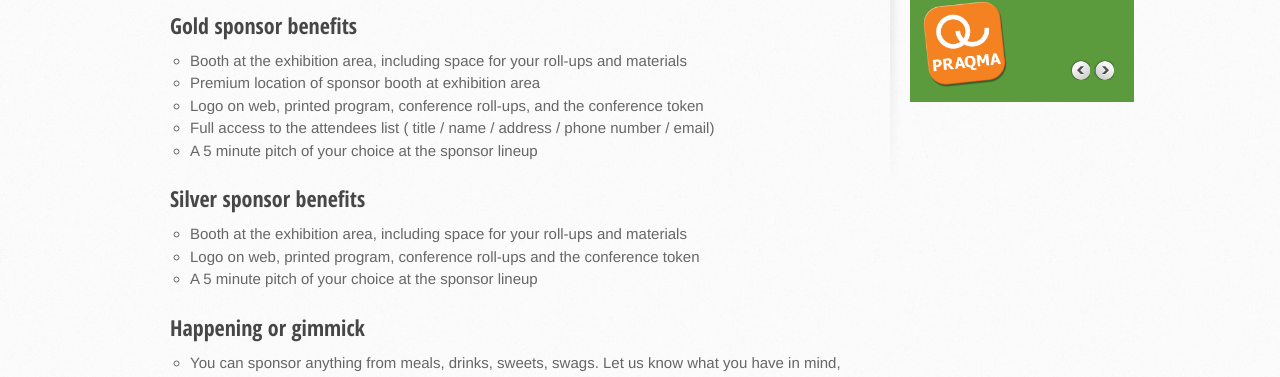
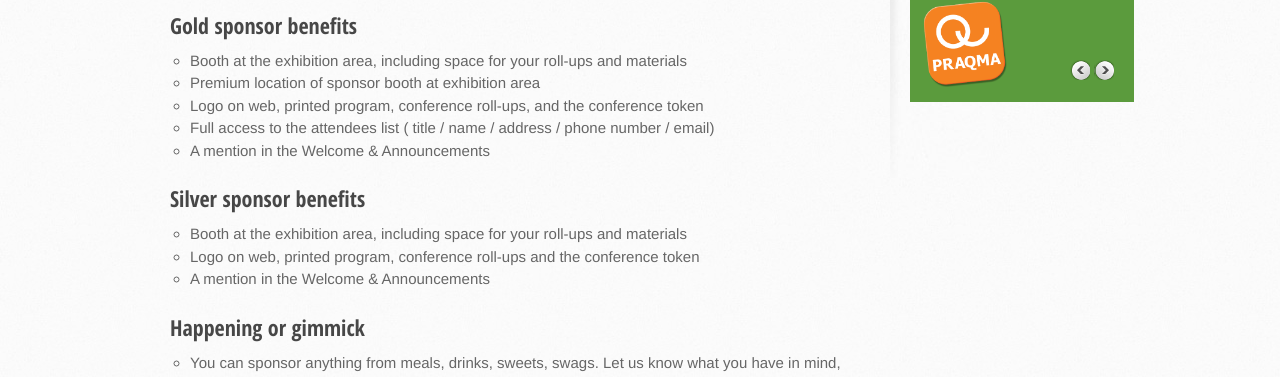
Before and after one commit to CoDeConf/cph15, a Jekyll site: the page built from sponsors/packages.md, in a window 1280 px wide. Shown: the part 602-979 px from the top of the page. Built offline with Jekyll 4.4.1, drawn with Linux system fonts in a browser that asks for light colours; nearby versions of some CDN libraries.

Commit message:
Squashed commit of the following:
commit cc501df916f7447d91b4d0fbef6413915c414f35
Author: Adam Henriques <ah@praqma.net>
Date:   Wed Feb 11 13:12:19 2015 +0100

    no message

commit f75589cb8166bd7e17cf3de22c1cf1b9b3ae6e7d
Merge: 903305e ddadb9b
Author: Adam Henriques <ah@praqma.net>
Date:   Wed Feb 11 13:12:07 2015 +0100

    Merge branch 'gh-pages' of github.com:CoDeConf/cph15 into ready/adam

commit 903305e78271dbb67267c8d6e15bd1f93f4d9b09
Author: Adam Henriques <ah@praqma.net>
Date:   Fri Feb 6 13:15:42 2015 -0600

    stop tacking

commit d2f10c1085138c1cc33cae63443e0d6eb2a5ba75
Merge: 22a6db4 dcecc0b
Author: Adam Henriques <ah@praqma.net>
Date:   Fri Feb 6 13:11:33 2015 -0600

    Merge branch 'gh-pages' of github.com:CoDeConf/cph15 into ready/adam

commit 22a6db41cf28788dd98094c0a14112aed0842fa9
Author: Adam Henriques <ah@praqma.net>
Date:   Fri Feb 6 13:08:37 2015 -0600

    Sponsor

commit bc3a1e70dcd085faf534c6c9f40306e1be999611
Merge: c47898c b5acb02
Author: Adam Henriques <ah@praqma.net>
Date:   Fri Feb 6 13:07:37 2015 -0600

    Merge branch 'gh-pages' of github.com:CoDeConf/cph15 into ready/adam

commit c47898c26b9caa8a795782649e1643c660dde976
Merge: 4f9d8e6 321822d
Author: Adam Henriques <ah@praqma.net>
Date:   Thu Feb 5 09:18:14 2015 +0100

    Merge branch 'gh-pages' of github.com:CoDeConf/cph15 into ready/adam

    Conflicts:
    	_includes/front-sidebar.html

commit 4f9d8e6e45d9de80feaedc822c03a68f10291b94
Author: Adam Henriques <ah@praqma.net>
Date:   Thu Feb 5 09:09:17 2015 +0100

    no message

commit 06b2f9f1ea47a2acab6d7760ecd892903399e5b4
Author: Adam Henriques <ah@praqma.net>
Date:   Wed Feb 4 17:26:53 2015 +0100

    no message

commit 83f777451f269bfb2c94c5270f12e7d3fb832f12
Author: Adam Henriques <ah@praqma.net>
Date:   Wed Feb 4 17:11:17 2015 +0100

    Blogs

commit 79876017e6b5cb6714010ea6b786bb1e15cc9d36
Author: Adam Henriques <ah@praqma.net>
Date:   Wed Feb 4 17:08:05 2015 +0100

    no message

commit 350865532a7cbacbd149eaf6407371eea25963b0
Author: Adam Henriques <ah@praqma.net>
Date:   Wed Feb 4 16:55:14 2015 +0100

    no message

commit d7a7cd411418ea05a50001bdc2431d5e61b52882
Author: Adam Henriques <ah@praqma.net>
Date:   Wed Feb 4 16:43:15 2015 +0100

    sponsorpackages

commit a51c5eef677a98da95ece198318a04fff2e76412
Author: Adam Henriques <ah@praqma.net>
Date:   Wed Feb 4 16:31:41 2015 +0100

    Changes

```diff
--- a/sponsors/packages.md
+++ b/sponsors/packages.md
@@ -15,13 +15,13 @@ Meals and refreshments are also served in the exhibition area. There will be ple
 * Premium location of sponsor booth at exhibition area
 * Logo on web, printed program, conference roll-ups, and the conference token
 * Full access to the attendees list ( title / name / address / phone number / email)
-* A 5 minute pitch of your choice at the sponsor lineup
+* A mention in the Welcome & Announcements
 
 
 ## Silver sponsor benefits
 * Booth at the exhibition area, including space for your roll-ups and materials
 * Logo on web, printed program, conference roll-ups and the conference token
-* A 5 minute pitch of your choice at the sponsor lineup
+* A mention in the Welcome & Announcements
 
 ## Happening or gimmick
 * You can sponsor anything from meals, drinks, sweets, swags. Let us know what you have in mind, and we'll work something out.
```
